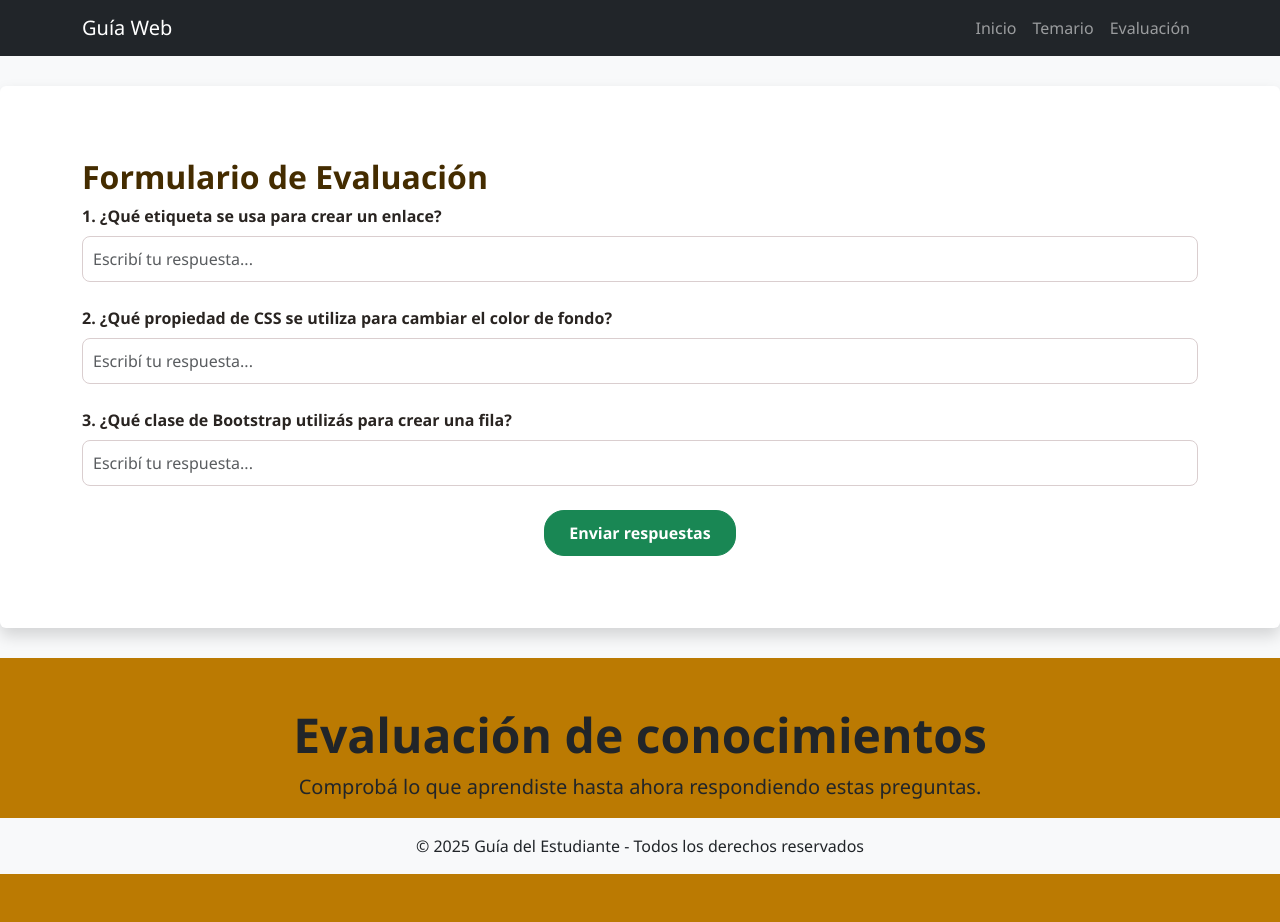
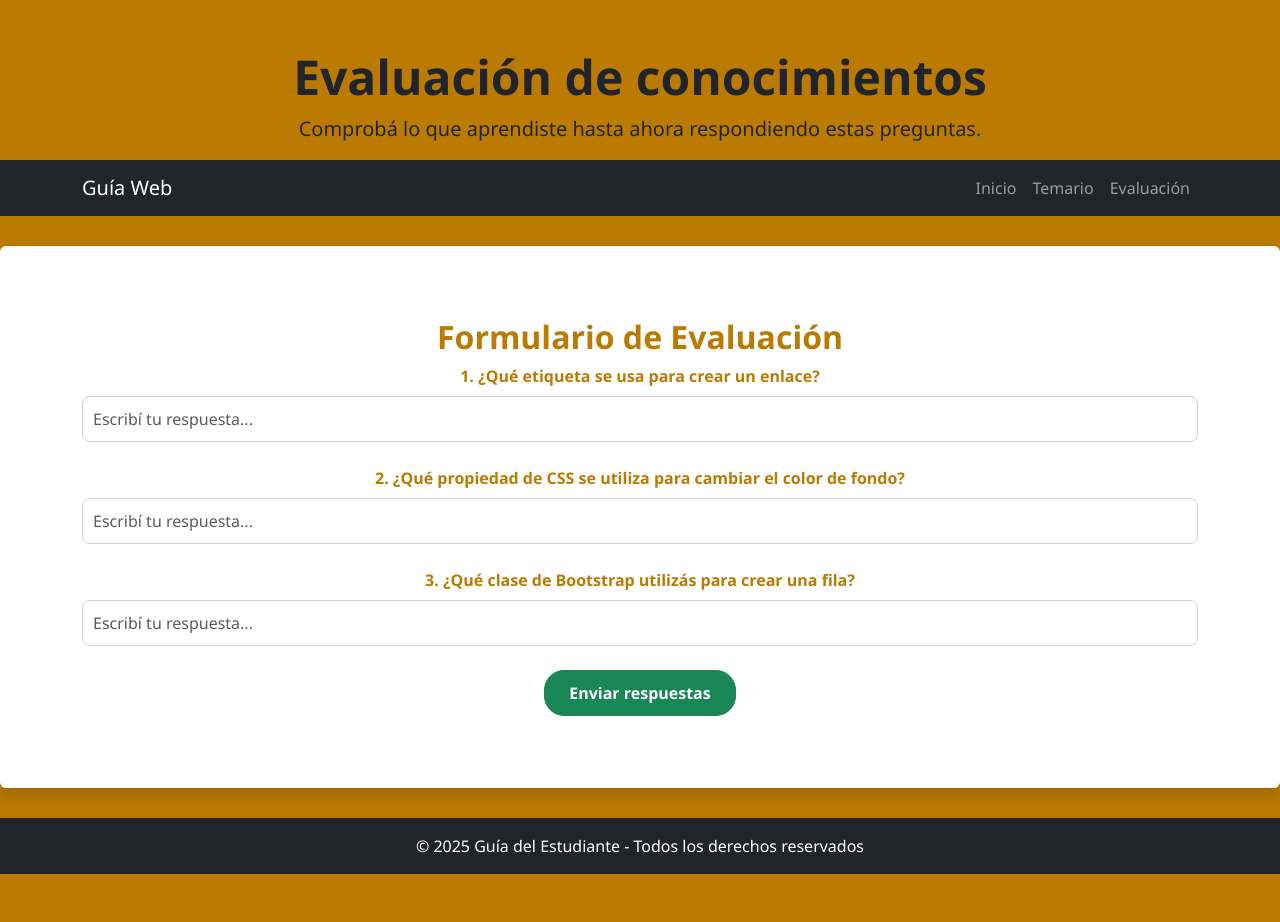
Before and after one commit to NatsuX1453/primer-parcial-Gaona-Axel, a plain HTML site: page evaluacion.html in a window 1280 px wide. Drawn offline with nearby package versions, Linux system fonts and the light colour scheme.

Commit message:
se actualizaron los colores al pasar el cursor por las opciones y tambien el color del footer con el del nav

```diff
--- a/css/evaluacion.css
+++ b/css/evaluacion.css
@@ -6,7 +6,7 @@ body {
 
 /* ==== Navbar ==== */
 .navbar-nav .nav-link:hover {
-  color: #ffc75f;
+  color: #bb7a02;
 }
 
 /* ==== Header ==== */
@@ -26,13 +26,13 @@ article {
 /* ==== Títulos y subtítulos ==== */
 article h2,
 article h3 {
-  color: #442c00;
+  color: #bb7a02;
   font-weight: bold;
 }
 
 /* ==== Labels ==== */
 article label {
-  color: #292421;
+  color: #bb7a02;
   font-size: 1rem;
 }
 
--- a/css/index.css
+++ b/css/index.css
@@ -5,8 +5,8 @@ body {
 }
 
 /* ==== Navbar ==== */
-.navbarnav .nav-link:hover {
-  color: #00245a;
+.navbar-nav .nav-link:hover {
+  color: #024bb8;
 }
 
 /* ==== Header ==== */
@@ -26,19 +26,19 @@ article {
 /* ==== Títulos y subtítulos ==== */
 article h2,
 article h3 {
-  color: #3181f8;
+  color: #024bb8;
   font-weight: bold;
 }
 
 /* ==== Párrafos ==== */
 article p {
-  color: #292121;
+  color: #024bb8;
   font-size: 1rem;
 }
 
 /* ==== Footer ==== */
 footer {
-  background-color: #212529;
+  background-color: #024bb8;
   text-align: center;
   padding: 15px 0;
   margin-top: auto;
--- a/evaluacion.html
+++ b/evaluacion.html
@@ -8,6 +8,12 @@
 <link href="css/evaluacion.css" rel="stylesheet" />
 </head>
 <body>
+  <header class="text-dark text-center py-5">
+    <div class="contenedor">
+      <h1 class="display-5">Evaluación de conocimientos</h1>
+      <p class="lead">Comprobá lo que aprendiste hasta ahora respondiendo estas preguntas.</p>
+    </div>
+  <header>
   <navbar class="navbar navbar-expand-lg navbar-dark bg-dark">
     <div class="container">
       <a class="navbar-brand" href="#">Guía Web</a>
@@ -47,15 +53,10 @@
     </article>
   </main>
 
-  <header class="text-dark text-center py-5">
-    <div class="contenedor">
-      <h1 class="display-5">Evaluación de conocimientos</h1>
-      <p class="lead">Comprobá lo que aprendiste hasta ahora respondiendo estas preguntas.</p>
+  <footer class="bg-dark text-center py-3 mt-auto">
+    <div class="container">
+      <p class="mb-0 text-white">&copy; 2025 Guía del Estudiante - Todos los derechos reservados</p>
     </div>
-  <header>
-
-  <footer class="bg-light text-center py-3 mt-auto">
-    <p class="mb-0">&copy; 2025 Guía del Estudiante - Todos los derechos reservados</p>
   </footer>
 
 </body>
```
Also changed, not shown: index.html (+4 -5 lines), temario.html (+5 -3 lines).
